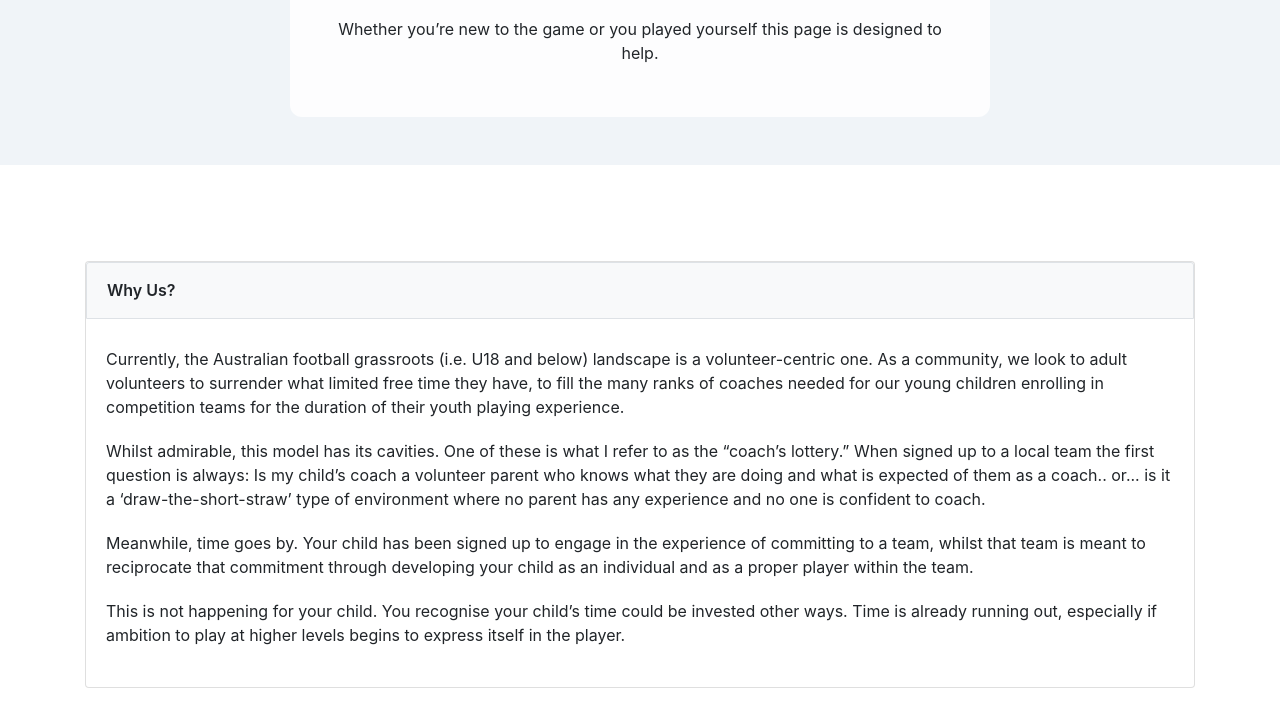
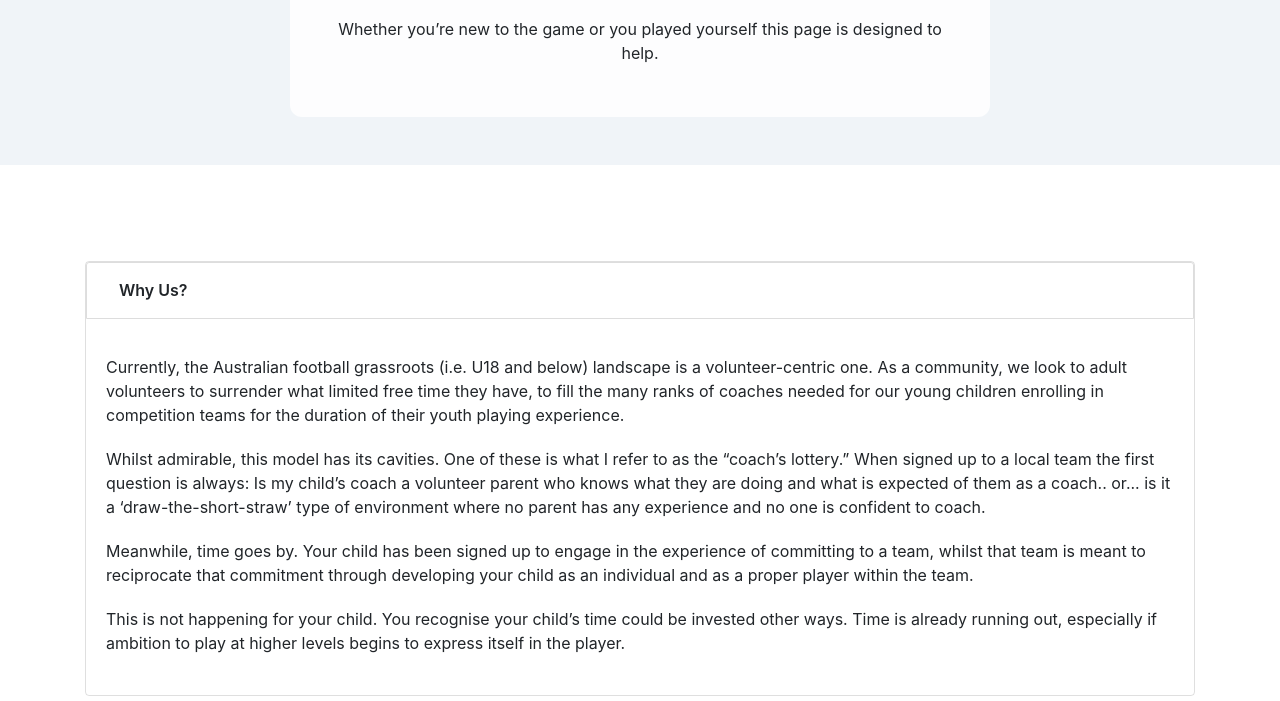
Before and after one commit to natbutter/footandball, a plain HTML site: page help_im_new.html in a window 1280 px wide. Shown: the part 251-952 px from the top of the page. Drawn offline with Linux system fonts and the light colour scheme.

Commit message:
Update help_im_new.html

```diff
--- a/help_im_new.html
+++ b/help_im_new.html
@@ -17,26 +17,33 @@
       padding: 10px;
     }
 
-    /* Style collapsible headers consistently */
+    /* Match collapsible header styling exactly */
+    .card.section-card {
+      padding: 0;
+      margin-bottom: 1rem;
+      box-shadow: none;
+      background: transparent;
+    }
+
     .card-header {
-      background-color: #f8f9fa; /* light gray background */
-      padding: 1rem 1.25rem;     /* consistent padding */
+      background-color: #ffffff;
       border-radius: 8px;
-      border: 1px solid #dee2e6;
-      margin-bottom: 0.5rem;
+      padding: 1rem 2rem;
+      border: 1px solid #ddd;
+      margin-bottom: 1rem;
     }
 
     .card-header a {
-      display: block;
       font-weight: 600;
       color: #212529;
       text-decoration: none;
+      display: block;
     }
 
     .card-header a:hover,
     .card-header a:focus {
+      color: #0d6efd;
       text-decoration: none;
-      color: #0d6efd; /* Bootstrap primary blue */
     }
   </style>
 </head>
```
